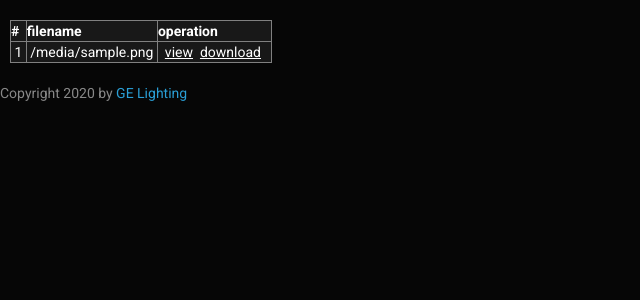
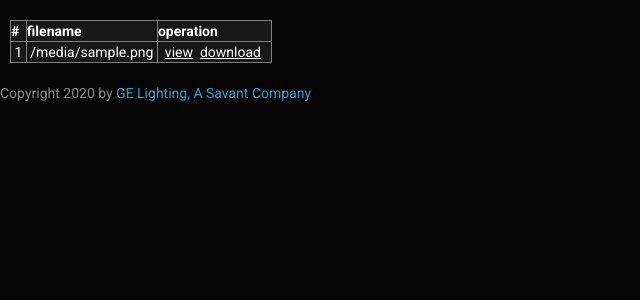
Before and after one commit to linanster/estar, a Flask app: template app/templates/log.html in a window 1280 px wide. Shown: the top 300 px of the page, without its empty margins (0-640 px from the left). Run offline with Flask 2, Linux system fonts and the light colour scheme; the template is opened without the code that fills it: most values are stand-ins (such as "Sample title", 1, 10 or a date in 2020); parts of the project's set-up code (start-up, migrations or seed data) failed here and were passed over; some libraries are stand-ins or nearby versions.

Commit message:
update footer company name: a savant company

```diff
--- a/app/templates/_mybase.html
+++ b/app/templates/_mybase.html
@@ -10,7 +10,7 @@
   {% block footer %}
     <br>
     <footer class="bottom-right">
-        Copyright 2020 by <a href="https://www.gelighting.com/">GE Lighting</a>
+        Copyright 2020 by <a href="https://www.gelighting.com/">GE Lighting, A Savant Company</a>
     </footer>
   {% endblock %}
 {% endblock body %}
```
